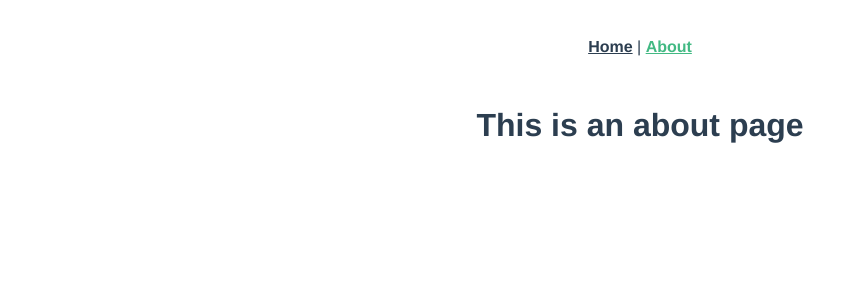
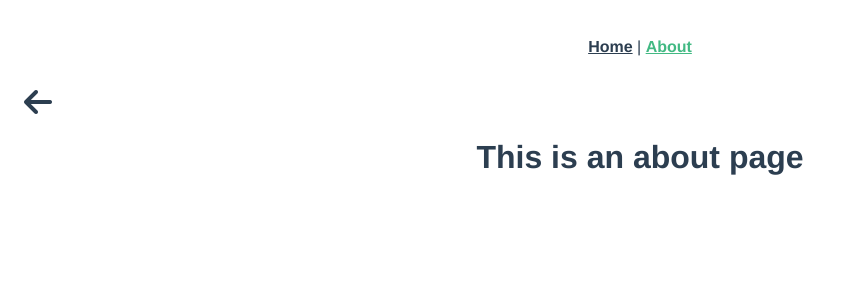
Before and after one commit to b10cker/vuefinddoc, a Vue app: page /about in a window 1280 px wide. Shown: the top 300 px of the page, without its empty margins (0-842 px from the left). Built offline with nearby package versions, Linux system fonts and the light colour scheme.

Commit message:
feat: GoBack componet

```diff
--- a/package.json
+++ b/package.json
@@ -9,6 +9,7 @@
   },
   "dependencies": {
     "core-js": "^3.6.5",
+    "vant": "^2.12.27",
     "vue": "^2.6.11",
     "vue-router": "^3.2.0",
     "vuex": "^3.4.0"
--- a/public/index.html
+++ b/public/index.html
@@ -13,5 +13,6 @@
     </noscript>
     <div id="app"></div>
     <!-- built files will be auto injected -->
+    <script src="https://kit.fontawesome.com/84ee70a9e4.js" crossorigin="anonymous"></script>
   </body>
 </html>
--- /dev/null
+++ b/src/components/GoBack.vue
@@ -0,0 +1,24 @@
+<template>
+  <div class="goBack-icon">
+    <i class="fas fa-arrow-left fa-2x" @click="goBack"></i>
+  </div>
+</template>
+
+<script>
+export default {
+  name: "GoBack",
+  methods: {
+    goBack() {
+      this.$router.go(-1);
+    },
+  },
+};
+</script>
+
+<style scoped>
+.goBack-icon {
+  display: flex;
+  justify-content: flex-start;
+  padding: 0 1rem;
+}
+</style>
--- a/src/views/About.vue
+++ b/src/views/About.vue
@@ -1,5 +1,16 @@
 <template>
   <div class="about">
+    <GoBack></GoBack>
     <h1>This is an about page</h1>
   </div>
 </template>
+
+<script>
+import GoBack from "@/components/GoBack.vue";
+export default {
+  name: "About",
+  components: {
+    GoBack,
+  },
+};
+</script>
--- a/src/views/Home.vue
+++ b/src/views/Home.vue
@@ -1,18 +1,18 @@
 <template>
   <div class="home">
+    <GoBack></GoBack>
     <img alt="Vue logo" src="../assets/logo.png" />
-    <HelloWorld msg="Welcome to Your Vue.js App" />
   </div>
 </template>
 
 <script>
 // @ is an alias to /src
-import HelloWorld from "@/components/HelloWorld.vue";
+import GoBack from "@/components/GoBack.vue";
 
 export default {
   name: "Home",
   components: {
-    HelloWorld,
+    GoBack,
   },
 };
 </script>
```
Also changed, not shown: 1 other file (tests, documents, lock files or other folders).
